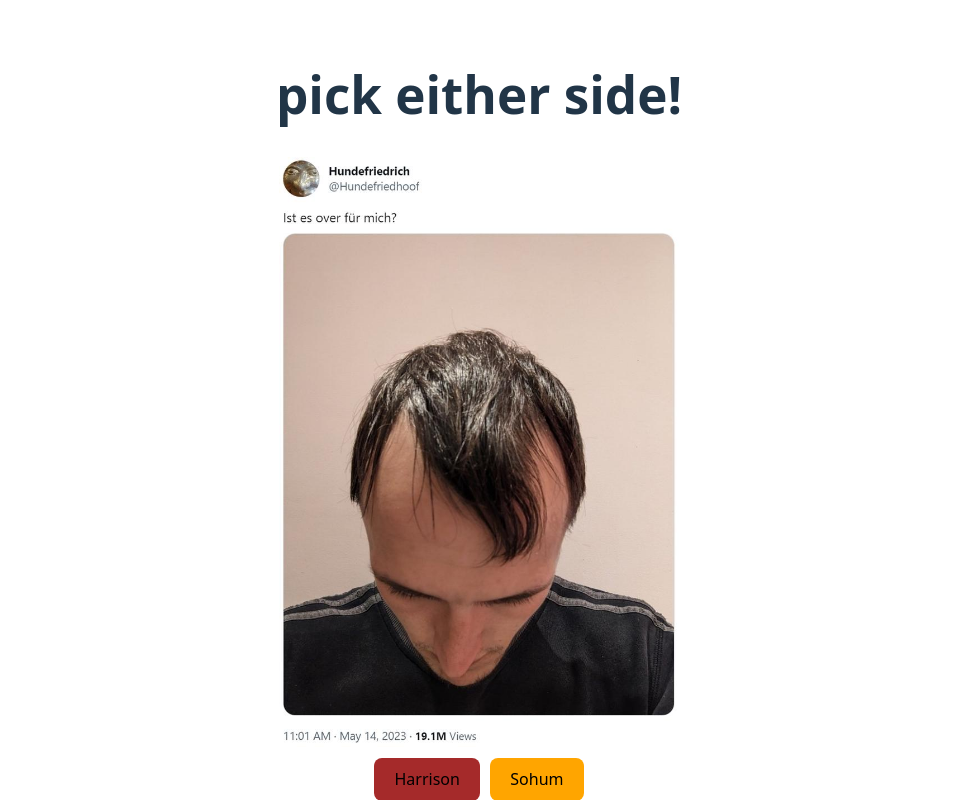
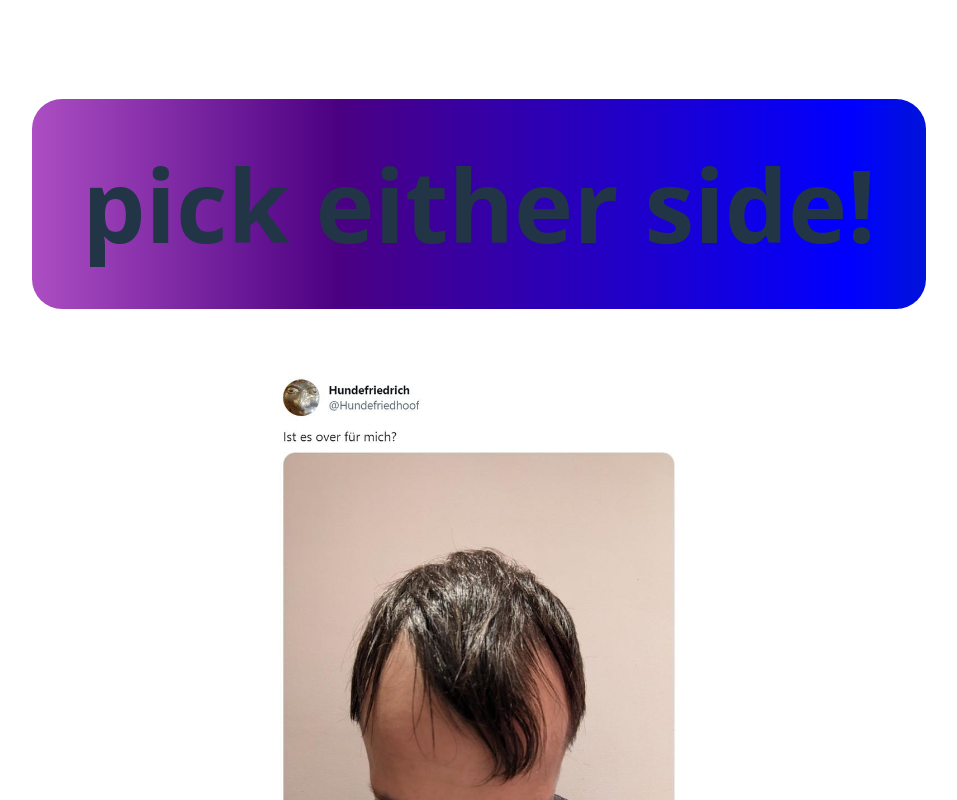
Before and after one commit to soshi04/summer-25, a React (Vite) app in the folder messing-around/: page / in a window 1280 px wide. Shown: the top 800 px of the page, without its empty margins (161-1118 px from the left). Built offline with nearby package versions, Linux system fonts and the light colour scheme.

Commit message:
added rainbow and styling

```diff
--- a/messing-around/src/Start.css
+++ b/messing-around/src/Start.css
@@ -1,13 +1,40 @@
 .harry-buttons{
-    margin: 5px;
+    margin: 10px;
     background: brown;
+    width: 150px;
+    height: 150px;
 }
 
 .sohum-buttons{
-    margin: 5px;
+    margin: 10px;
     background: orange;
+    width: 150px;
+    height: 150px;
 }
 
 .img-haircut {
     width: 400px;
 }
+
+.pick {
+    position: sticky;
+    top: 0;
+    background: linear-gradient(270deg, red, orange, yellow, green, blue, indigo, violet, red);
+    background-size: 400% 400%;
+    border-radius: 30px;
+    animation: test 3s linear infinite;
+    font-size: 100px;
+    padding: 50px;
+}
+
+@keyframes test {
+    0% {
+        background-position: 0% 50%;
+    }
+    50% {
+        background-position: 100% 50%;
+    }
+    100% {
+        background-position: 0% 50%;
+    }
+}
--- a/messing-around/src/Start.tsx
+++ b/messing-around/src/Start.tsx
@@ -7,8 +7,8 @@ function StartPage() {
     return(
         <div>
 
-            <h1>pick either side!</h1>
-            <img className="img-haircut" src="/dream_haircut.JPG"/><br/>
+            <h1 className='pick'>pick either side!</h1>
+            <img className='img-haircut' src='/dream_haircut.JPG'/><br/>
 
             <button className='harry-buttons' onClick={() => navigate('/harrison')}>Harrison</button>
             <button className='sohum-buttons' onClick={() => navigate('/sohum')}>Sohum</button>
```
Also changed, not shown: 1 other file (tests, documents, lock files or other folders).
